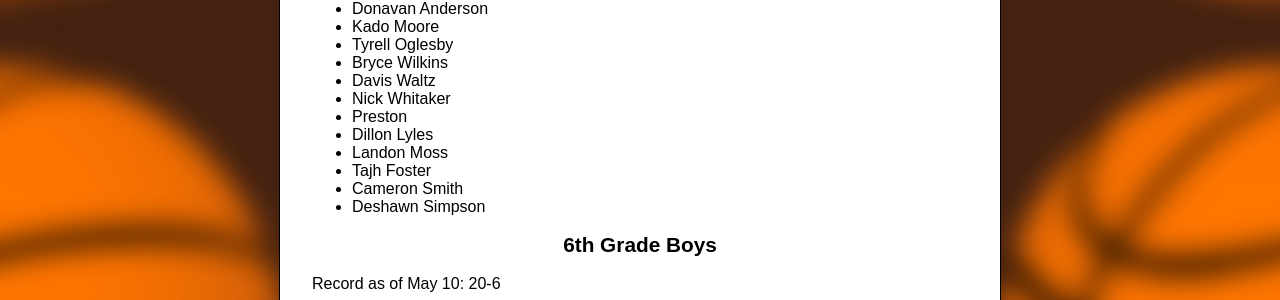
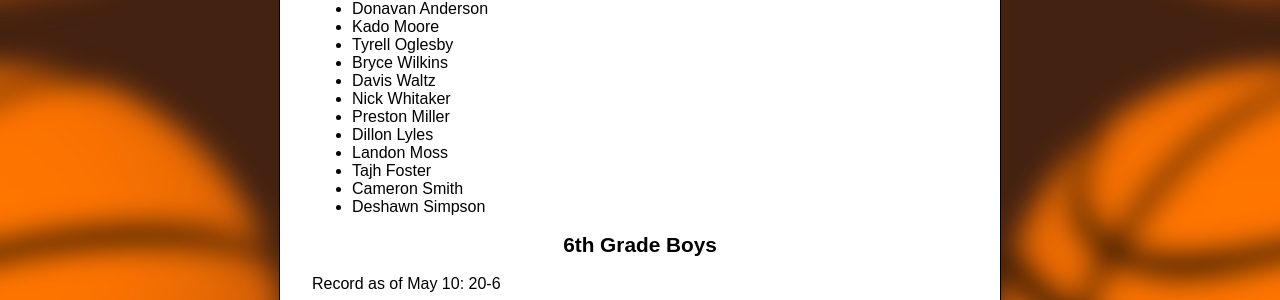
Before and after one commit to tortxof/scheat-www, a Jekyll site: the page built from roster/index.md, in a window 1280 px wide. Shown: the part 608-908 px from the top of the page. Built offline with Jekyll 4.4.1, drawn with Linux system fonts in a browser that asks for light colours.

Commit message:
Added missing last name.

```diff
--- a/roster/index.md
+++ b/roster/index.md
@@ -26,7 +26,7 @@ title: Roster
 - Bryce Wilkins
 - Davis Waltz
 - Nick Whitaker
-- Preston
+- Preston Miller
 - Dillon Lyles
 - Landon Moss
 - Tajh Foster
```
